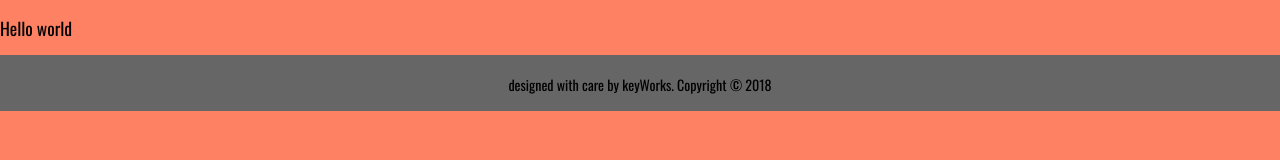
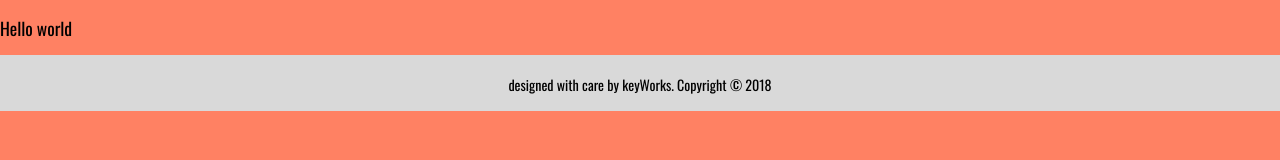
Before and after one commit to pritispoc/old-, a plain HTML site: page public_html/index.html in a window 1280 px wide. Drawn offline with nearby package versions, Linux system fonts and the light colour scheme.

```diff
--- a/public_html/css/style.css
+++ b/public_html/css/style.css
@@ -315,6 +315,7 @@ body {
 /* ====== MAIN ====== */
 /* ====== FOOTER - Priti ====== */
 footer {
-  background-color: #666666;
+  background-color: #d9d9d9;
+  color: senary-color;
   text-align: center;
   padding: 1em; }
--- a/scss/_footer.scss
+++ b/scss/_footer.scss
@@ -2,7 +2,8 @@
 
 footer {
 
-  background-color: $senary-color;
+  background-color: $primary-color;
+  color: senary-color;
   text-align: center;
   padding: 1em;
 }
--- a/scss/_global.scss
+++ b/scss/_global.scss
@@ -8,4 +8,5 @@ body {
   font-family: $font-stack;
   font-size: $base-font-size;
   background-color: $secondary-color;
+
 }
```
Also changed, not shown: public_html/img/keyworkslogo.png (added).
